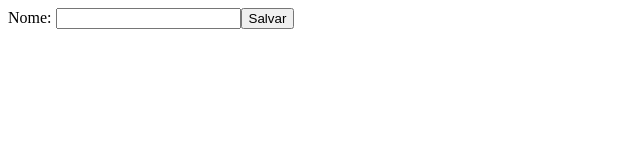
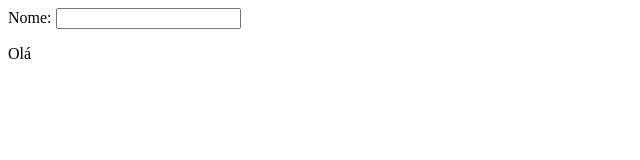
Before and after one commit to JeffyMesquita/santanderbolsas, a React (Create React App) app in the folder introducaoaoreact/introducao/react-app/: page / in a window 1280 px wide. Shown: the top 160 px of the page, without its empty margins (0-640 px from the left). Built offline with nearby package versions, Linux system fonts and the light colour scheme.

Commit message:
Ciclo de vida
Ciclo de vida

```diff
--- /dev/null
+++ b/introducaoaoreact/introducao/react-app/src/components/App3.js
@@ -0,0 +1,23 @@
+import React from "react";
+
+class App3 extends React.Component {
+  constructor(props) {
+    super(props);
+    this.state = { nome: "", idade: 26 };
+    this.changeName = this.changeName.bind(this);
+  }
+
+  changeName = (event) => {
+    this.setState({ nome: event.target.value });
+  };
+  render() {
+    return (
+      <>
+        Nome: <input type="text" value={this.state.nome} onChange={this.changeName}/>
+        <p>Olá {this.state.nome}</p>
+      </>
+    );
+  }
+}
+
+export default App3;
--- a/introducaoaoreact/introducao/react-app/src/index.js
+++ b/introducaoaoreact/introducao/react-app/src/index.js
@@ -1,15 +1,16 @@
-import React from 'react';
-import ReactDOM from 'react-dom';
-import App from './components/App'
-import App2 from './components/App2'
-import App4 from './components/App4'
-import reportWebVitals from './reportWebVitals';
+import React from "react";
+import ReactDOM from "react-dom";
+import App from "./components/App";
+import App2 from "./components/App2";
+import App4 from "./components/App4";
+import App3 from "./components/App3";
+import reportWebVitals from "./reportWebVitals";
 
 ReactDOM.render(
   <React.StrictMode>
-    <App4 />
+    <App3 />
   </React.StrictMode>,
-  document.getElementById('root')
+  document.getElementById("root")
 );
 
 reportWebVitals();
```
Also changed, not shown: 1 other file (tests, documents, lock files or other folders).
